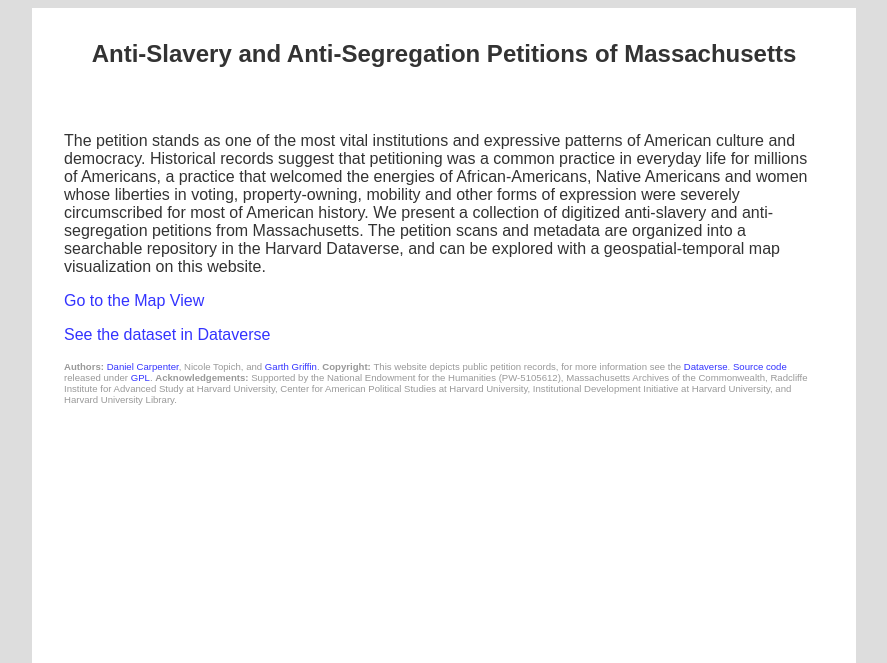
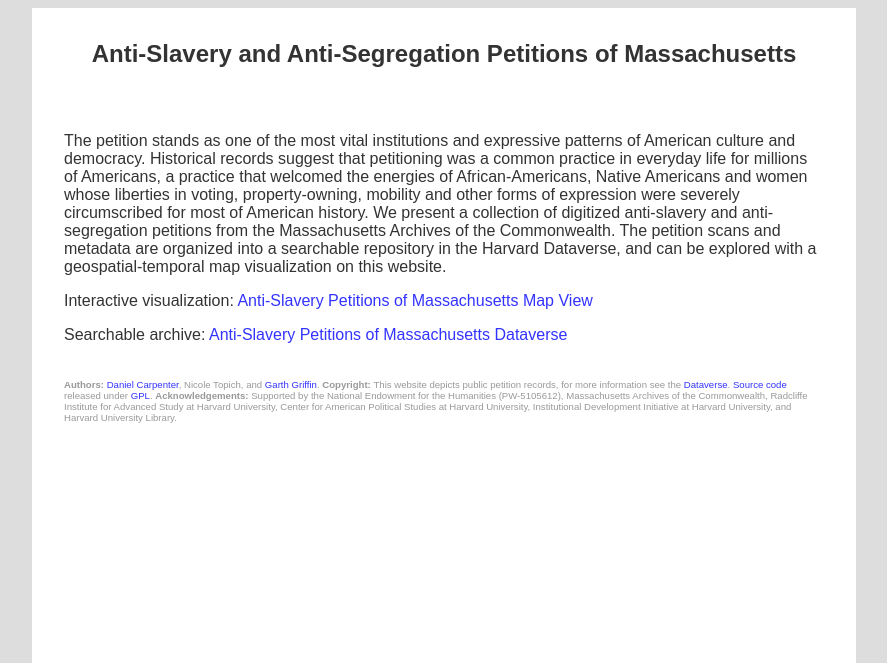
Before and after one commit to garthg/petitions-visualization, a Flask app: page / in a window 1280 px wide. Shown: the top 663 px of the page, without its empty margins (196-1083 px from the left). Run offline with Flask 2, Linux system fonts and the light colour scheme.

Commit message:
Tweaked homepage language

```diff
--- a/web/templates/home.html
+++ b/web/templates/home.html
@@ -27,20 +27,25 @@
         color: #999;
         font-size:0.6em;
         margin:0;
-        padding: .1em 0 0 0;
+        padding: 2em 0 0 0;
       }
     </style>
   <body>
     <div id="content">
       <h1>Anti-Slavery and Anti-Segregation Petitions of Massachusetts</h1>
       <p>
-      The petition stands as one of the most vital institutions and expressive patterns of American culture and democracy. Historical records suggest that petitioning was a common practice in everyday life for millions of Americans, a practice that welcomed the energies of African-Americans, Native Americans and women whose liberties in voting, property-owning, mobility and other forms of expression were severely circumscribed for most of American history. We present a collection of digitized anti-slavery and anti-segregation petitions from Massachusetts. The petition scans and metadata are organized into a searchable repository in the Harvard Dataverse, and can be explored with a geospatial-temporal map visualization on this website.
+      The petition stands as one of the most vital institutions and expressive patterns of American culture and democracy.
+      Historical records suggest that petitioning was a common practice in everyday life for millions of Americans, a practice that welcomed the energies of African-Americans, Native Americans and women whose liberties in voting, property-owning, mobility and other forms of expression were severely circumscribed for most of American history.
+      We present a collection of digitized anti-slavery and anti-segregation petitions from the Massachusetts Archives of the Commonwealth.
+      The petition scans and metadata are organized into a searchable repository in the Harvard Dataverse, and can be explored with a geospatial-temporal map visualization on this website.
       </p>
       <p>
-      <a href="/map">Go to the Map View</a>
+      Interactive visualization:
+      <a href="/map">Anti-Slavery Petitions of Massachusetts Map View</a>
       </p>
       <p>
-      <a href="https://dataverse.harvard.edu/dataverse/antislaverypetitionsma">See the dataset in Dataverse</a>
+      Searchable archive:
+      <a href="https://dataverse.harvard.edu/dataverse/antislaverypetitionsma">Anti-Slavery Petitions of Massachusetts Dataverse</a>
       </p>
     </div>
     <div id="footer">
```
